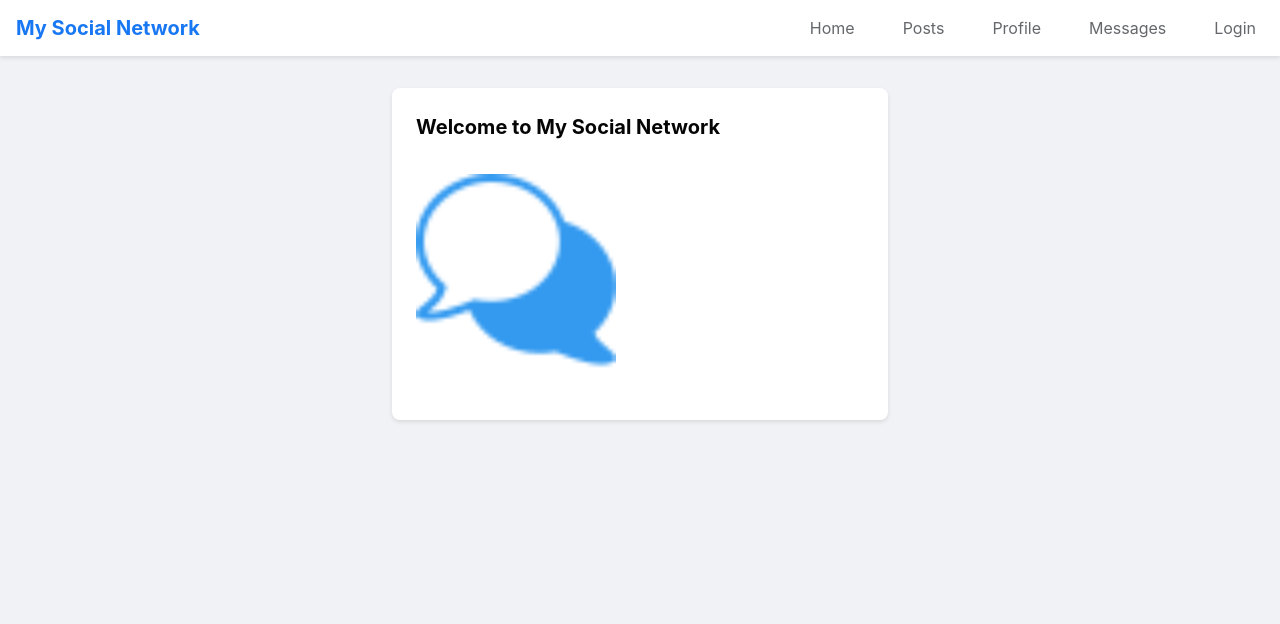
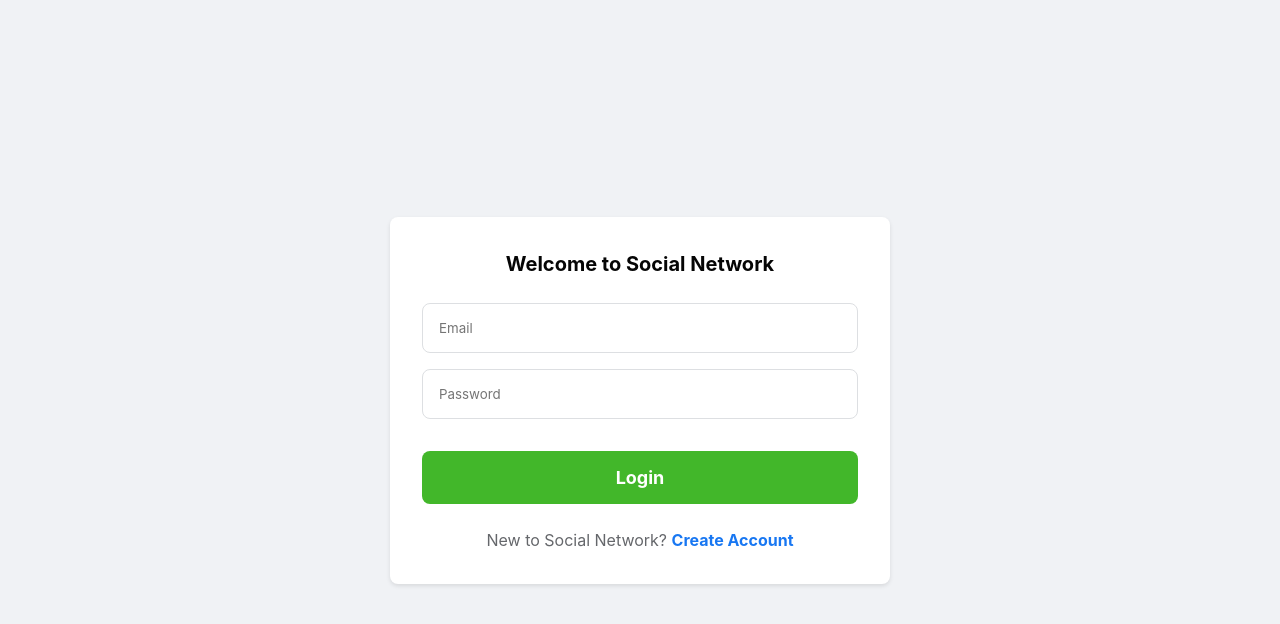
Before and after one commit to Athooh/social-network, a Next.js app in the folder frontend/: page / in a window 1280 px wide. Shown: the top 624 px of the page. Built offline with nearby package versions, Linux system fonts and the light colour scheme.

Commit message:
Implement login page with authentication form and routing

```diff
--- a/frontend/src/app/page.js
+++ b/frontend/src/app/page.js
@@ -1,29 +1,31 @@
-import Header from '@/components/header/Header';
-import Image from 'next/image';
-import styles from '@/styles/page.module.css';
+'use client';
 
-export default function Home() {
+import styles from '@/styles/auth.module.css';
+import Link from 'next/link';
+import { useRouter } from 'next/navigation';
+
+export default function Login() {
+  const router = useRouter();
+
+  const handleSubmit = async (e) => {
+    e.preventDefault();
+    // Add authentication logic here
+    router.push('/home');
+  };
+
   return (
-    <>
-      <Header />
-      <div className={styles.container}>
-        <aside></aside>
-        <main className={styles.mainContent}>
-          <section className={styles.welcomeSection}>
-            <h1>Welcome to My Social Network</h1>
-            <Image
-              src="/logo.png"
-              alt="Logo"
-              width={180}
-              height={37}
-              className={styles.logo}
-              priority
-            />
-          </section>
-          {/* Add more sections for posts, etc. */}
-        </main>
-        <aside></aside>
+    <div className={styles.authContainer}>
+      <div className={styles.authCard}>
+        <h1>Welcome to Social Network</h1>
+        <form className={styles.authForm} onSubmit={handleSubmit}>
+          <input type="email" placeholder="Email" required />
+          <input type="password" placeholder="Password" required />
+          <button type="submit" className="btn-tertiary">Login</button>
+        </form>
+        <p className={styles.authLink}>
+          New to Social Network? <Link href="/auth/register">Create Account</Link>
+        </p>
       </div>
-    </>
+    </div>
   );
 }
```
